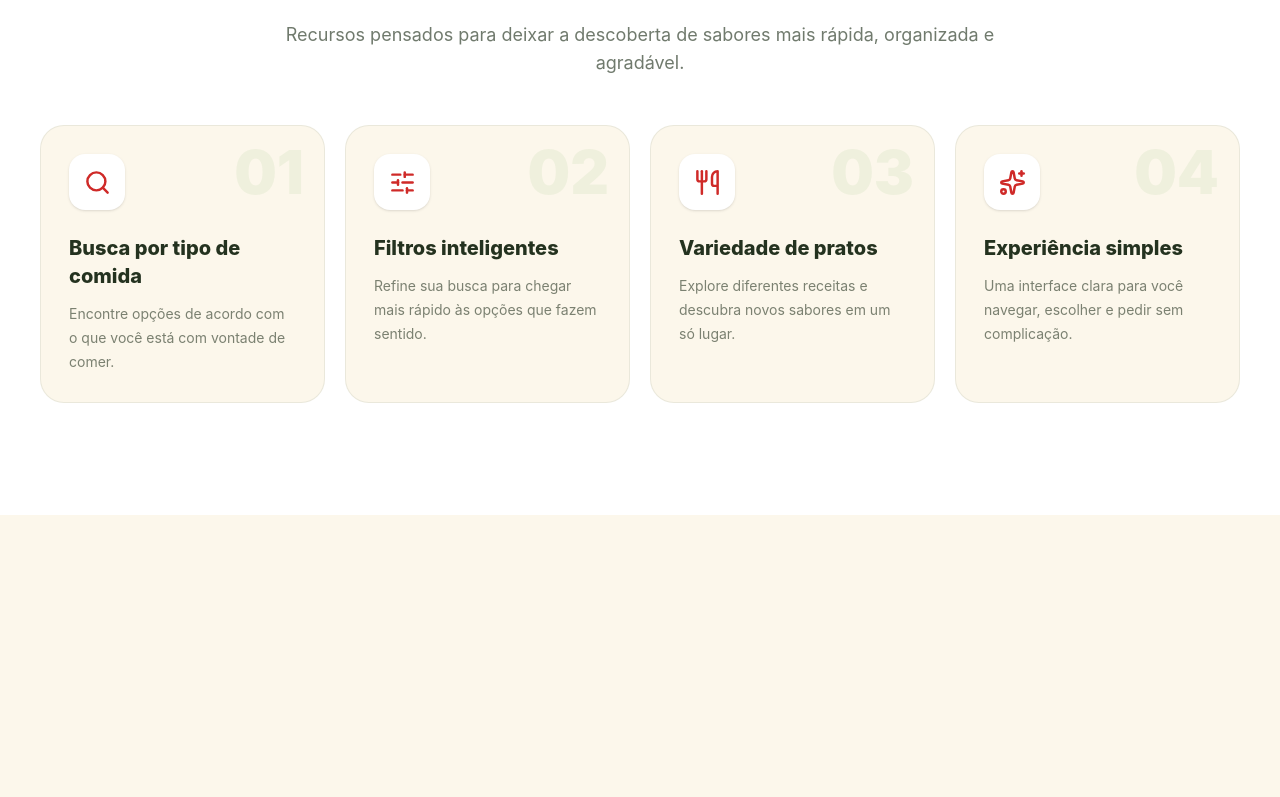
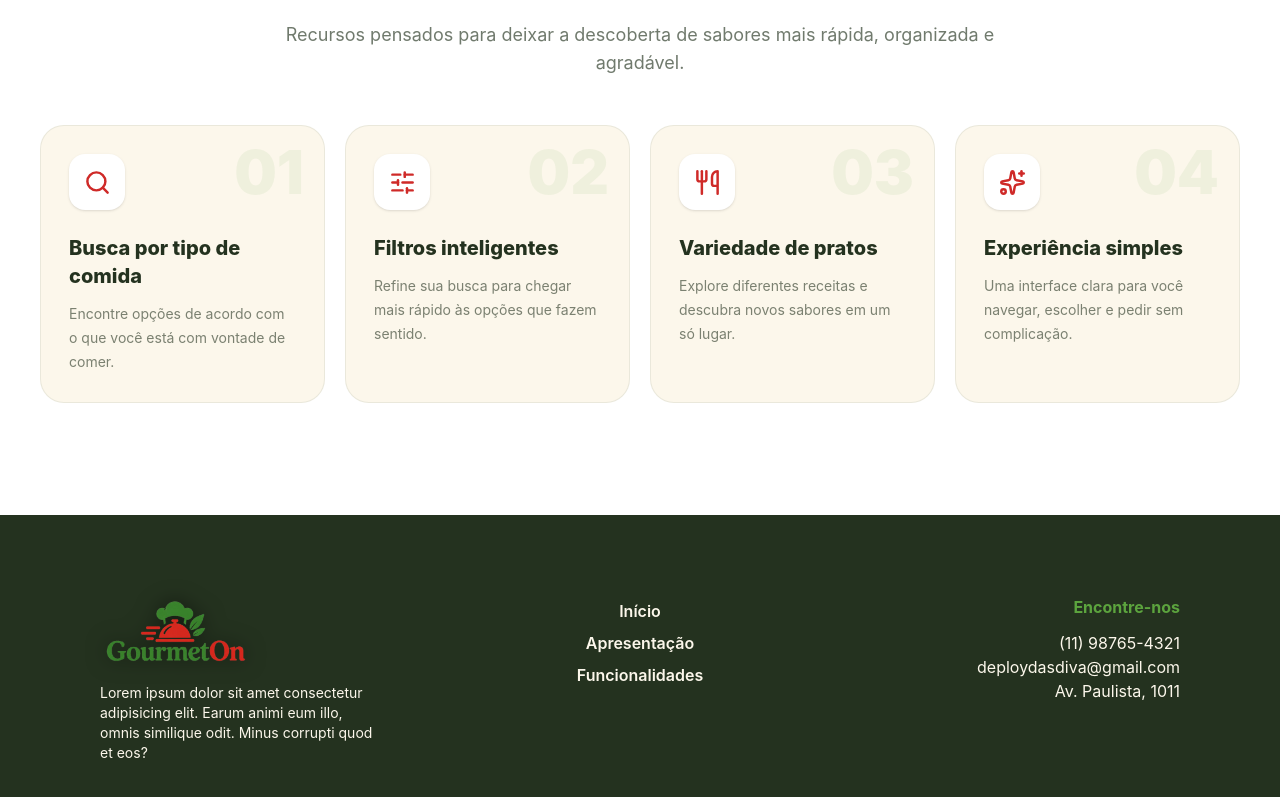
Before and after one commit to Deploy-divas/gourmeton, a React (Vite) app: page / in a window 1280 px wide. Shown: the part 1757-2554 px from the top of the page. Before the commit the page ends 2272 px from the top, so only its background shows below. Built offline with nearby package versions, Linux system fonts and the light colour scheme.

Commit message:
add: criando footer

```diff
--- a/src/App.jsx
+++ b/src/App.jsx
@@ -2,6 +2,8 @@ import Header from './components/Header'
 import Hero from './components/Hero'
 import Presentation from './components/Presentation'
 import Features from './components/Features'
+
+import Footer from './components/Footer'
 
 export default function App() {
   return (
@@ -16,6 +18,7 @@ export default function App() {
         {/* Adiconar as pŕoximas seções :) */}
         <div id="depoimentos" />
         <div id="contato" />
+        <Footer />
       </main>
     </div>
   )
--- /dev/null
+++ b/src/components/Footer.jsx
@@ -0,0 +1,55 @@
+import { useState } from 'react'
+import { Menu, X } from 'lucide-react'
+import logo from '../assets/gourmeton-logo.png'
+
+const links = [
+  { label: 'Início', href: '#inicio' },
+  { label: 'Apresentação', href: '#apresentacao' },
+  { label: 'Funcionalidades', href: '#funcionalidades' },
+]
+
+export default function Footer() {
+
+  return (
+    <footer className="grid grid-cols-3 gap-10 py-10 px-15 bg-gourmet-dark">
+        <div className="p-10 ">
+            <a
+            href="#inicio"
+            className="flex items-center rounded-lg outline-none transition-transform hover:scale-[1.02] focus-visible:ring-2 focus-visible:ring-gourmet-yellow"
+            aria-label="GourmetOn — voltar ao início"
+            >
+            <img
+                src={logo}
+                alt="GourmetOn — Sabores do seu jeito"
+                className="h-17 drop-shadow-[0_0_10px_rgba(0,0,0,0.5)] mb-5"
+            />
+            </a>
+            <p className="text-gourmet-cream text-sm">Lorem ipsum dolor sit amet consectetur adipisicing elit. Earum animi eum illo, omnis similique odit. Minus corrupti quod et eos?</p>
+        </div>
+
+        <div className="p-10 flex flex-col text-center">
+                {links.map((link) => (
+
+                    <a
+                    key={link.href}
+                    href={link.href}
+                    className="py-1 font-semibold text-gourmet-cream transition-colors hover:text-gourmet-red"
+                    >
+                    {link.label}
+                    </a>
+                ))}
+
+        </div>
+
+        <div className="p-10 text-right">
+            <h3 className='text-gourmet-green font-bold pb-3'>Encontre-nos</h3>
+            <ul>
+                <li className='text-gourmet-cream text-base'>(11) 98765-4321</li>
+                <li className='text-gourmet-cream text-base'>deploydasdiva@gmail.com</li>
+                <li className='text-gourmet-cream text-base'>Av. Paulista, 1011</li>
+            </ul>
+        </div>
+
+    </footer>
+  )
+}
--- a/src/components/Header.jsx
+++ b/src/components/Header.jsx
@@ -1,6 +1,6 @@
 import { useState } from 'react'
 import { Menu, X } from 'lucide-react'
-import logo from '../assets/gourmeton-logo.png'
+import logo from '../assets/logo-limpa.png'
 
 const links = [
   { label: 'Início', href: '#inicio' },
@@ -28,7 +28,7 @@ export default function Header() {
           <img
             src={logo}
             alt="GourmetOn — Sabores do seu jeito"
-            className="h-12 w-auto object-contain sm:h-14"
+            className="h-20 w-auto object-contain sm:h-14"
           />
         </a>
 
--- a/src/index.css
+++ b/src/index.css
@@ -3,6 +3,7 @@
 @theme {
   --color-gourmet-green: #5CA43E;
   --color-gourmet-red: #CF2A28;
+  --color-gourmet-red-dark: #400D0C;
   --color-gourmet-yellow: #EAAF39;
   --color-gourmet-cream: #FCF7EB;
   --color-gourmet-dark: #24321F;
```
Also changed, not shown: src/assets/gourmeton-logo.png, src/assets/logo-limpa.png (added).
